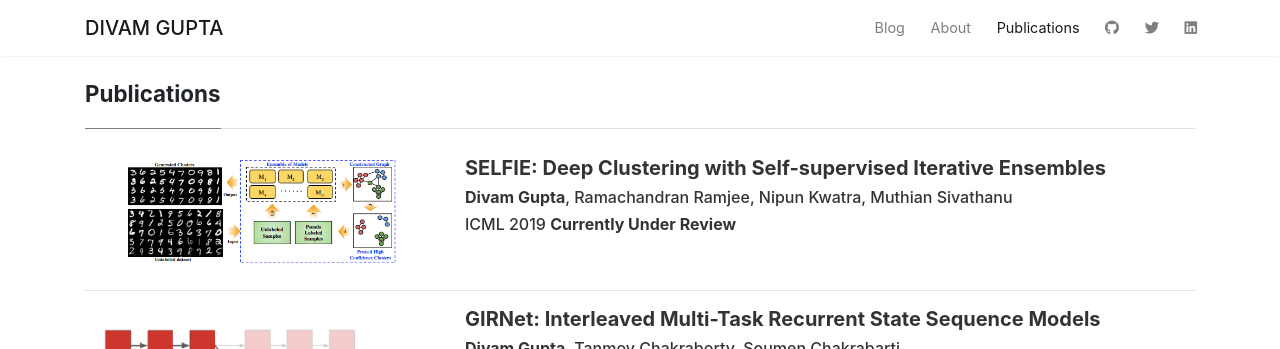
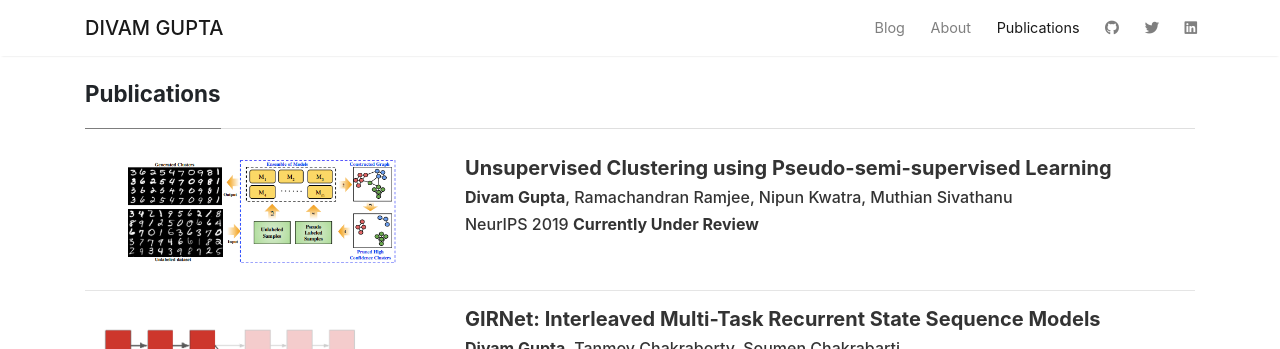
Before and after one commit to divamgupta/divamgupta.github.io, a Jekyll site: the page built from publications.md, in a window 1280 px wide and 1274 px high. Shown: the top 349 px of the window. Built offline with Jekyll 4.4.1, drawn with Linux system fonts in a browser that asks for light colours; nearby versions of some CDN libraries; comment, search, counter and statistics services are not loaded.

Commit message:
Update publications.md

```diff
--- a/publications.md
+++ b/publications.md
@@ -14,13 +14,13 @@ comments: false
 
       <div class="col-md-8">
         <h5 class="item-title" style="font-weight: 700; margin-bottom: 0.5rem; ">
-            SELFIE: Deep Clustering with Self-supervised Iterative Ensembles
+            Unsupervised Clustering using Pseudo-semi-supervised Learning
         </h5>
         <h6  style="font-weight: 500; margin-bottom: 0.5rem; ">
             <b>Divam Gupta</b>, Ramachandran Ramjee, Nipun Kwatra, Muthian Sivathanu
         </h6>
         <h6  style="font-weight: 500; margin-bottom: 0.5rem; " >
-            ICML 2019 <b>Currently Under Review </b>
+            NeurIPS 2019 <b>Currently Under Review </b>
         </h6>
 
       </div>
```
